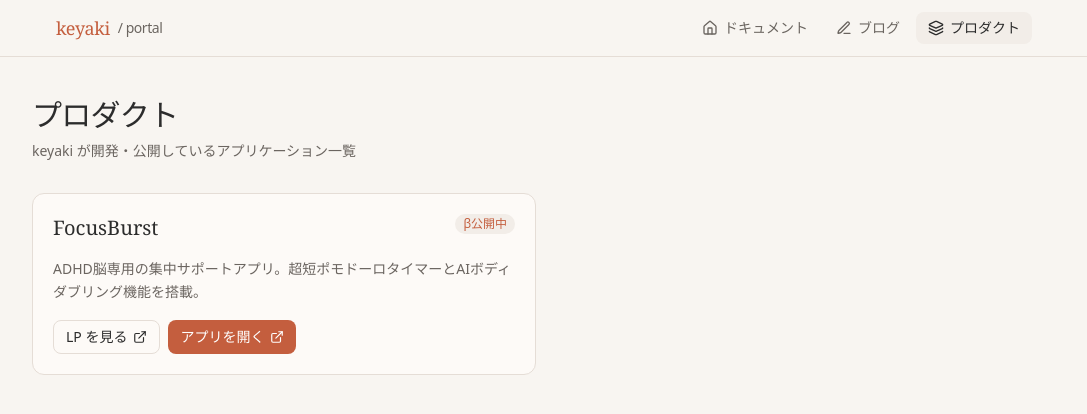
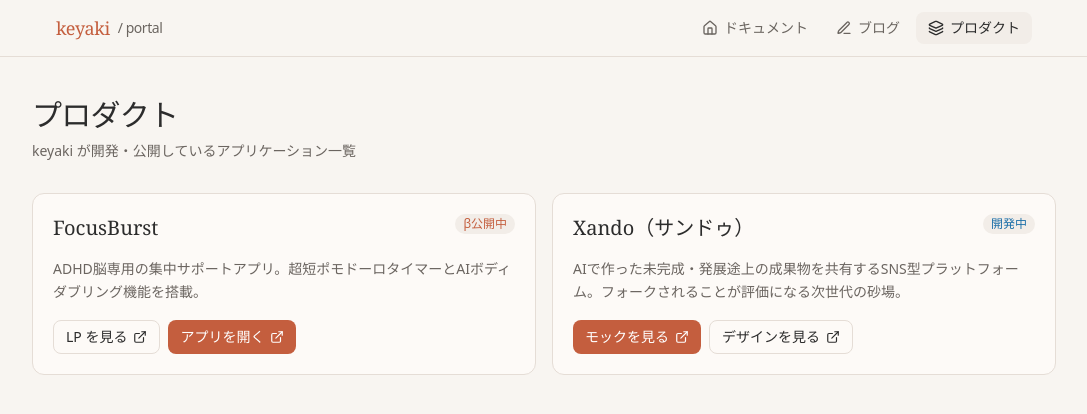
Before and after one commit to keyaki-dev/portal, a Next.js app: page /products in a window 1280 px wide. Shown: the top 414 px of the page, without its empty margins (96-1183 px from the left). Built offline with nearby package versions, Linux system fonts and the light colour scheme.

Commit message:
feat: Xandoをプロダクトページに追加（モックURL記載）

```diff
--- a/app/products/page.tsx
+++ b/app/products/page.tsx
@@ -10,6 +10,16 @@
     ],
     status: "β公開中",
     statusColor: "text-[#C45E3E]",
+  },
+  {
+    name: "Xando（サンドゥ）",
+    description: "AIで作った未完成・発展途上の成果物を共有するSNS型プラットフォーム。フォークされることが評価になる次世代の砂場。",
+    links: [
+      { label: "モックを見る", url: "https://frontend-4eltdd3j5-kenta-yamashitas-projects.vercel.app", primary: true },
+      { label: "デザインを見る", url: "https://portal.keyaki-dev.com/xando/design" },
+    ],
+    status: "開発中",
+    statusColor: "text-[#1A6EA8]",
   },
 ];
 
```
